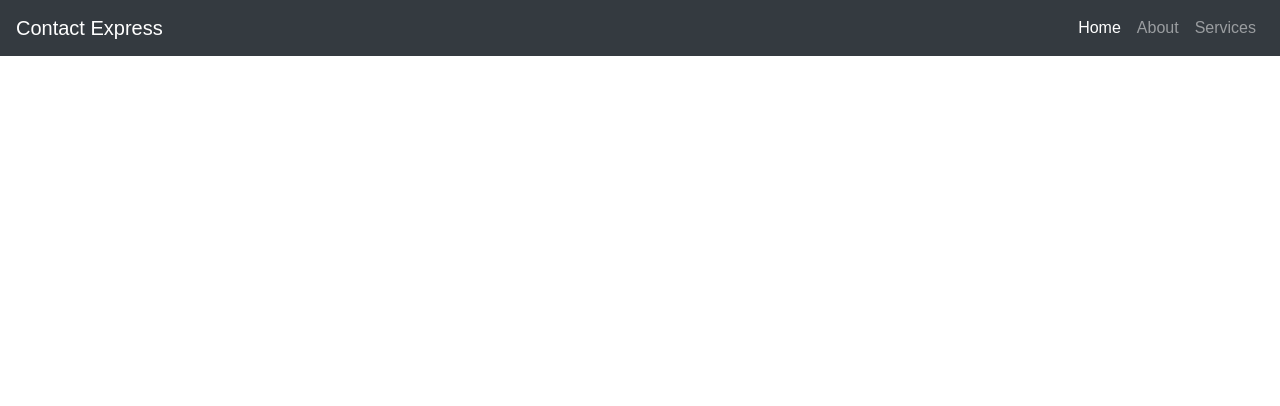
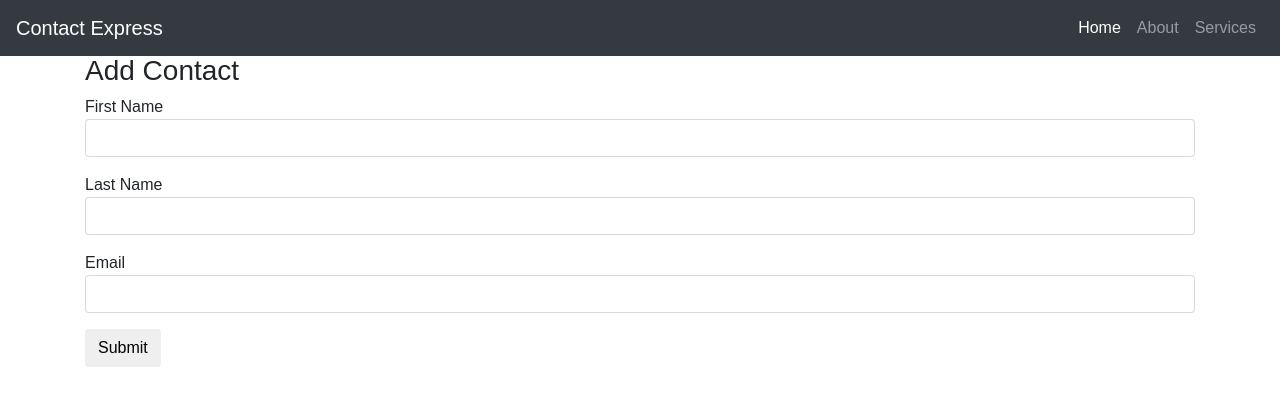
Before and after one commit to edhana/contact-manager-view, a React (Create React App) app: page /addcontact in a window 1280 px wide. Shown: the top 406 px of the page. Built offline with nearby package versions, Linux system fonts and the light colour scheme; no server answers.

Commit message:
Added add contact form

```diff
--- a/src/App.js
+++ b/src/App.js
@@ -1,5 +1,6 @@
 import React, { Component } from 'react';
 import Navbar from './Components/Navbar.js';
+import AddContact from './Components/AddContact.js'
 import './App.css';
 
 class App extends Component {
@@ -7,6 +8,8 @@ class App extends Component {
     return (
       <section className="App">
         <Navbar />
+
+        <AddContact />
       </section>
     );
   }
--- /dev/null
+++ b/src/Components/AddContact.js
@@ -0,0 +1,34 @@
+import React, { Component } from 'react';
+import {addNewContact} from './api.js'
+
+class AddContact extends Component {
+  handleSubmit(e) {
+    console.log("teste");
+    e.preventDefault();
+  }
+
+  render() {
+    return (
+      <div className="container">
+        <h3>Add Contact</h3>
+        <form onSubmit={this.handleSubmit}>
+          <div className="form-group">
+            <lable>First Name</lable><br/>
+            <input type="text" className="form-control" ref=''/>
+          </div>
+          <div className="form-group">
+            <lable>Last Name</lable><br/>
+            <input type="text" className="form-control" ref=''/>
+          </div>
+          <div className="form-group">
+            <lable>Email</lable><br/>
+            <input type="text" className="form-control" ref=''/>
+          </div>
+          <input type="submit" value="Submit" className="btn btn-default"/>
+        </form>
+      </div>
+    );
+  }
+}
+
+export default AddContact;
```
